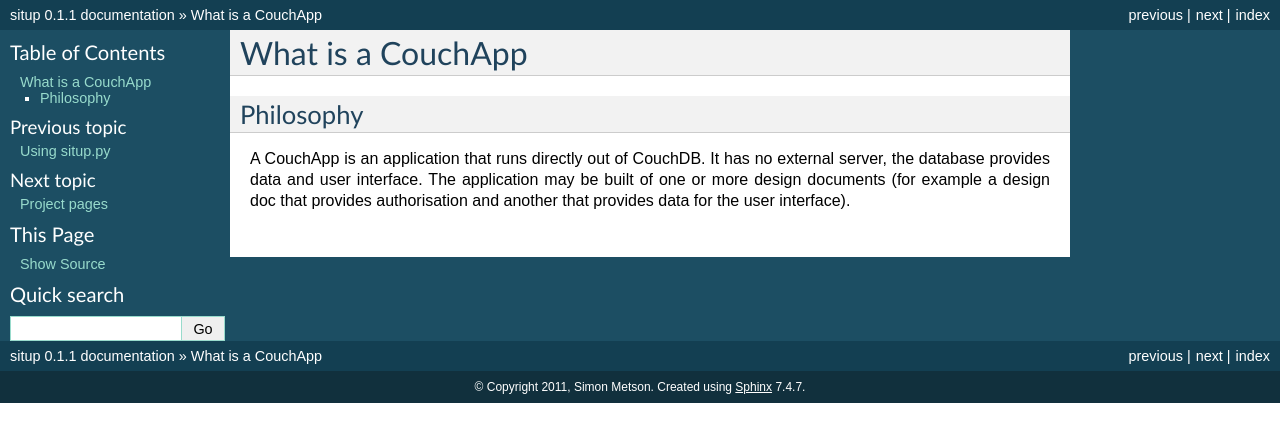
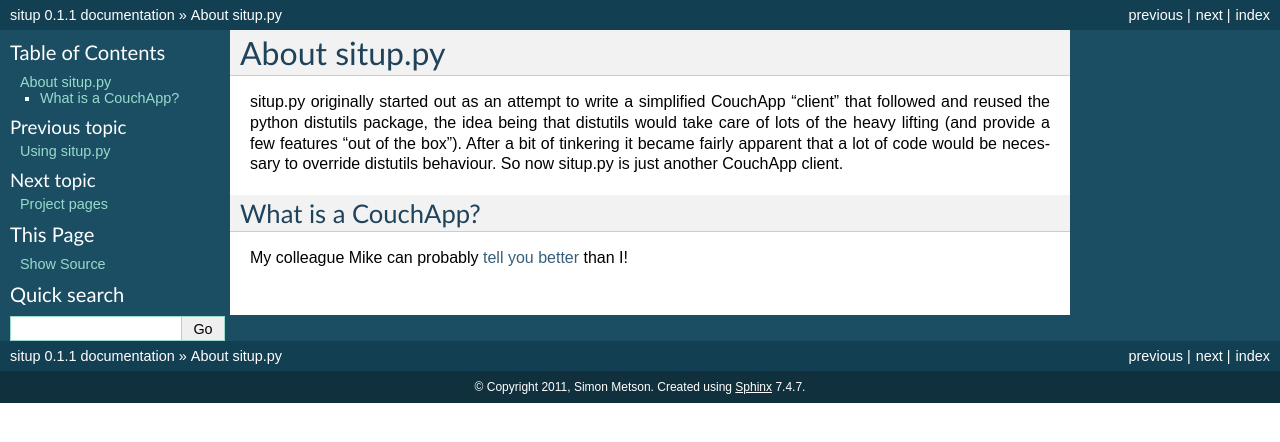
Before and after one commit to drsm79/situp, a Sphinx documentation site: the page built from docs/whatisacouchapp.rst, in a window 1280 px wide. Shown: the top 442 px of the page. Built offline with Sphinx 7.4.7, drawn with Linux system fonts in a browser that asks for light colours; formulas are drawn with MathJax 3.

Commit message:
Minor update to docs

```diff
--- a/docs/whatisacouchapp.rst
+++ b/docs/whatisacouchapp.rst
@@ -1,8 +1,11 @@
-What is a CouchApp
+About situp.py
+****************************************
+
+situp.py originally started out as an attempt to write a simplified CouchApp "client" that followed and reused the python distutils package, the idea being that distutils would take care of lots of the heavy lifting (and provide a few features "out of the box"). After a bit of tinkering it became fairly apparent that a lot of code would be necessary to override distutils behaviour. So now situp.py is just another CouchApp client.
+
+
+What is a CouchApp?
 ========================================
-Philosophy
-----------------------------------------
-A CouchApp is an application that runs directly out of CouchDB. It has no
-external server, the database provides data and user interface. The application
-may be built of one or more design documents (for example a design doc that
-provides authorisation and another that provides data for the user interface).
+
+My colleague Mike can probably `tell you better <https://github.com/mikewallace1979/CouchApp-Handbook>`_
+than I!
```
